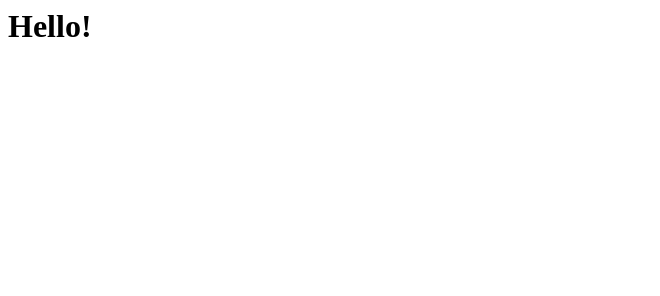
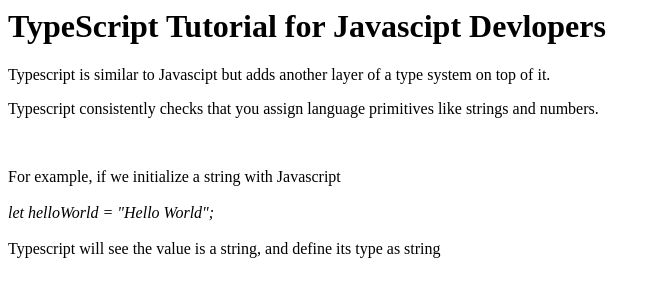
Before and after one commit to JordanWhyte2/CS401-Lab6, a plain HTML site: page index.html in a window 1280 px wide. Shown: the whole page, without its empty margins (0-660 px from the left). Drawn offline with Linux system fonts and the light colour scheme.

Commit message:
Update index.html

```diff
--- a/index.html
+++ b/index.html
@@ -1 +1,12 @@
-<h1>Hello!</h1>
+<h1>TypeScript Tutorial for Javascipt Devlopers</h1>
+
+<p>Typescript is similar to Javascipt but adds another layer of a type system on top of it. </p>
+
+<p>Typescript consistently checks that you assign language primitives like strings and numbers.</p>
+
+<br>
+<p>For example, if we initialize a string with Javascript
+
+  <br><br> <i>let helloWorld = "Hello World";</i>  <br><br>
+
+Typescript will see the value is a string, and define its type as string </p>
```
